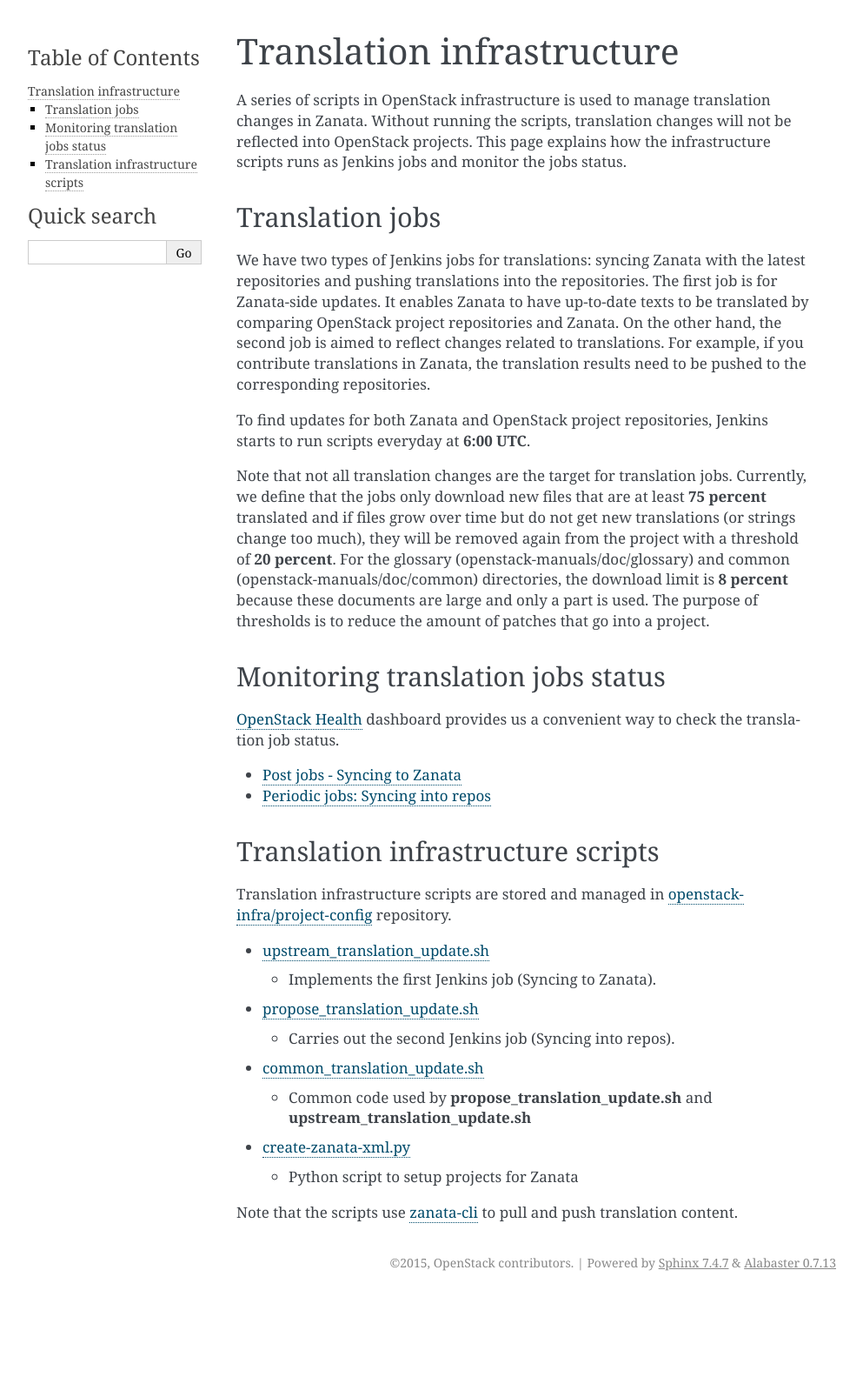
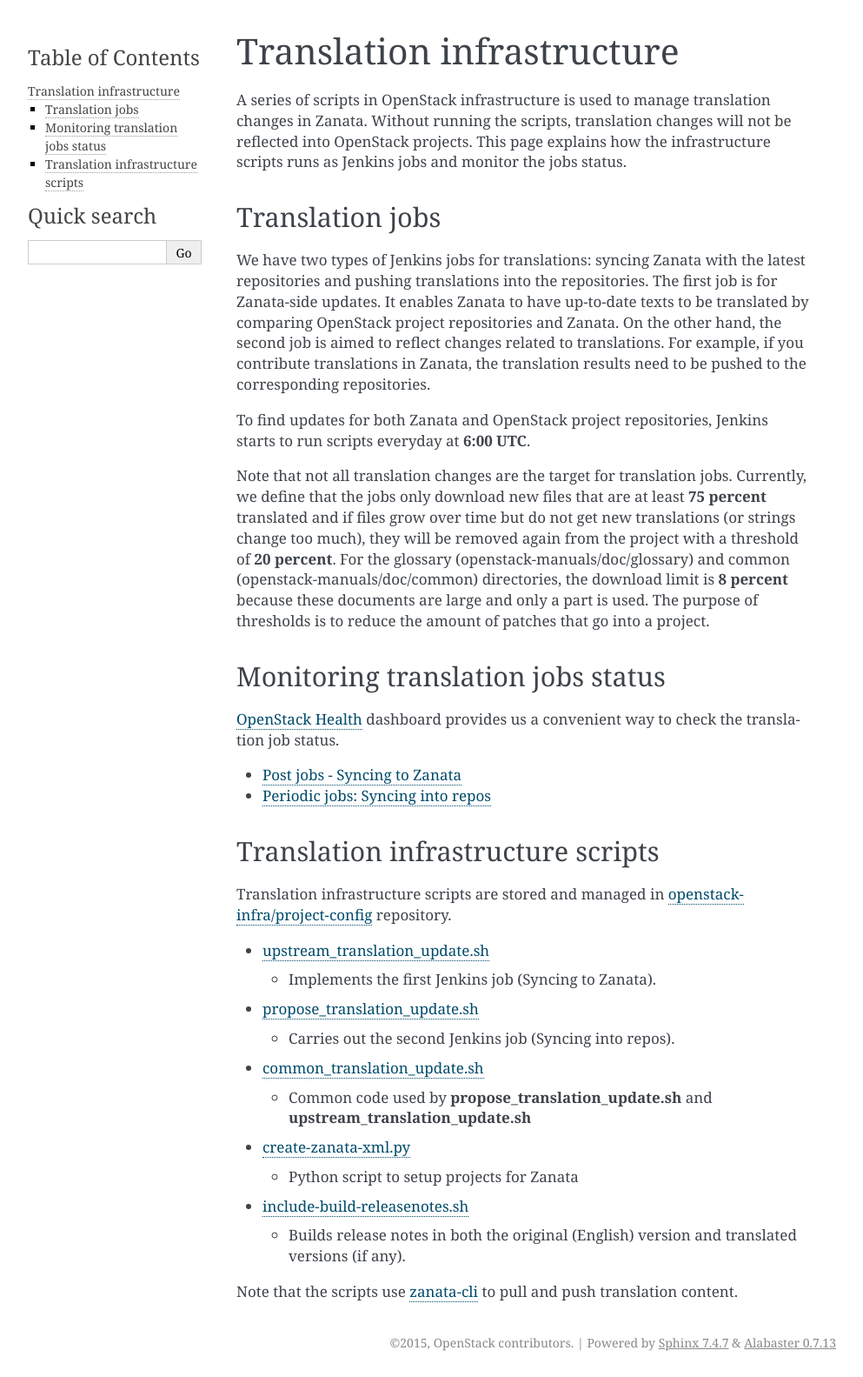
Before and after one commit to openstack/i18n, a Sphinx documentation site: the page built from doc/source/infra.rst, in a window 1280 px wide. Shown: the whole page at 87% size, without its empty margins (148-1141 px from the left). Built offline with Sphinx 7.4.7, drawn with Linux system fonts in a browser that asks for light colours; before the commit the page ends 1491 px from its top, so only the background shows below that.

Commit message:
Add include-build-releasenotes.sh to the infra document
Change-Id: I01a0c3b5a63880ade839b880a60db59a777e9344

```diff
--- a/doc/source/infra.rst
+++ b/doc/source/infra.rst
@@ -64,5 +64,10 @@
 
   * Python script to setup projects for Zanata
 
+* `include-build-releasenotes.sh <http://git.openstack.org/cgit/openstack-infra/project-config/tree/jenkins/jobs/include-build-releasenotes.sh>`__
+
+  * Builds release notes in both the original (English) version and translated
+    versions (if any).
+
 Note that the scripts use `zanata-cli <http://docs.zanata.org/projects/zanata-client/en/latest/>`__
 to pull and push translation content.
```
